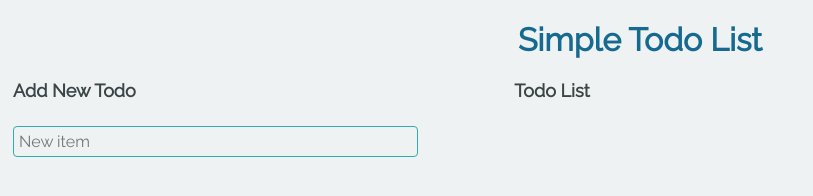
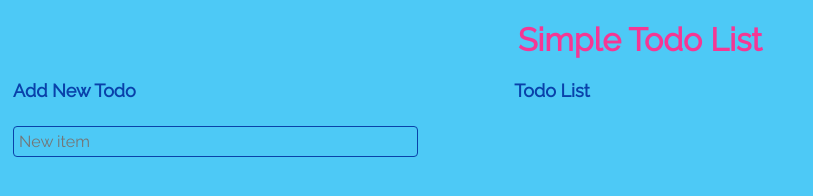
Before and after one commit to f10at1n9-p01nt/dath, a plain HTML site: page todo.html in a window 1280 px wide. Shown: the whole page, without its empty margins (0-813 px from the left). Drawn offline with Linux system fonts and the light colour scheme.

Commit message:
Changes Todo to Kates colors

```diff
--- a/styles/todoStyles.css
+++ b/styles/todoStyles.css
@@ -1,7 +1,9 @@
 * {
 	font-family: Raleway, sans-serif;
-	color: #166a8f;
-	background-color: #eff2f3;
+	color: #f53794;
+	/* background-color: #eff2f3; */
+	/* background-color: #70da95; */
+	background-color: #4dc9f6;
 }
 
 h1 {
@@ -14,13 +16,15 @@ h1 {
 
 ul {
 	text-align: left;
-	padding-left: 0px;
+	padding-left: 5px;
 }
 
 li {
 	padding: 2px 0 2px 0;
 	font-size: 1.1em;
 	list-style: none;
+	color: #f53794;
+	font-weight: 700;
 }
 
 form {
@@ -32,7 +36,7 @@ label,
 h2 {
 	font-weight: bold;
 	margin: 0px 0px 5px 1%;
-	color: #3b4446;
+	color: #0941aa;
 	font-size: 18px;
 	width: 100%;
 }
@@ -42,7 +46,7 @@ h2 {
 	padding: 5px;
 	box-sizing: border-box;
 	border-radius: 4px;
-	border: 1px solid #2facb2;
+	border: 1px solid #0941aa;
 	color: #3b4446;
 	margin-left: 1%;
 	margin-top: 25px;
@@ -52,5 +56,5 @@ h2 {
 
 #newtodo:focus,
 #newtodo:hover {
-	background-color: #d7dcdd;
+	background-color: #ebbbd3;
 }
```
